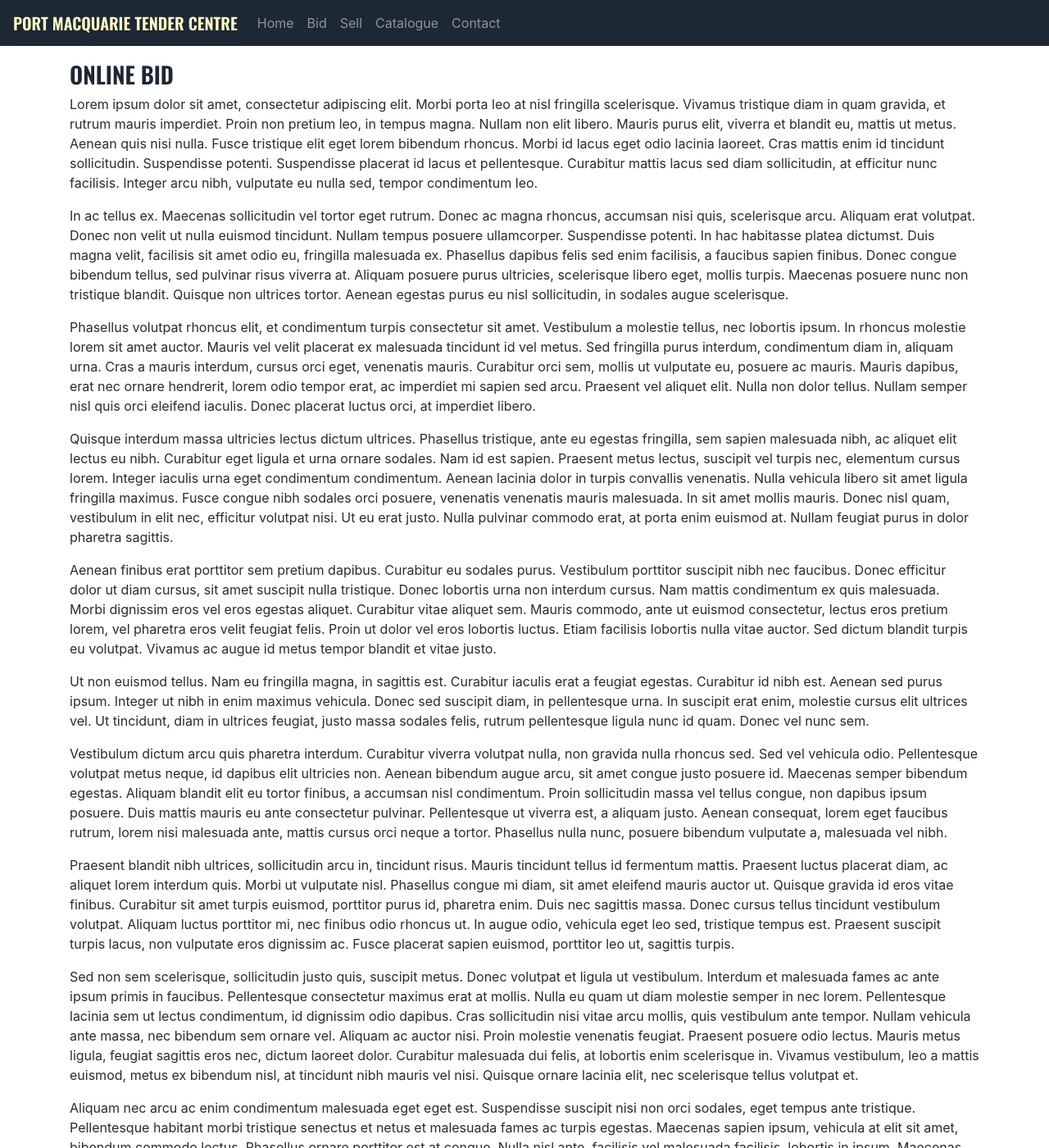
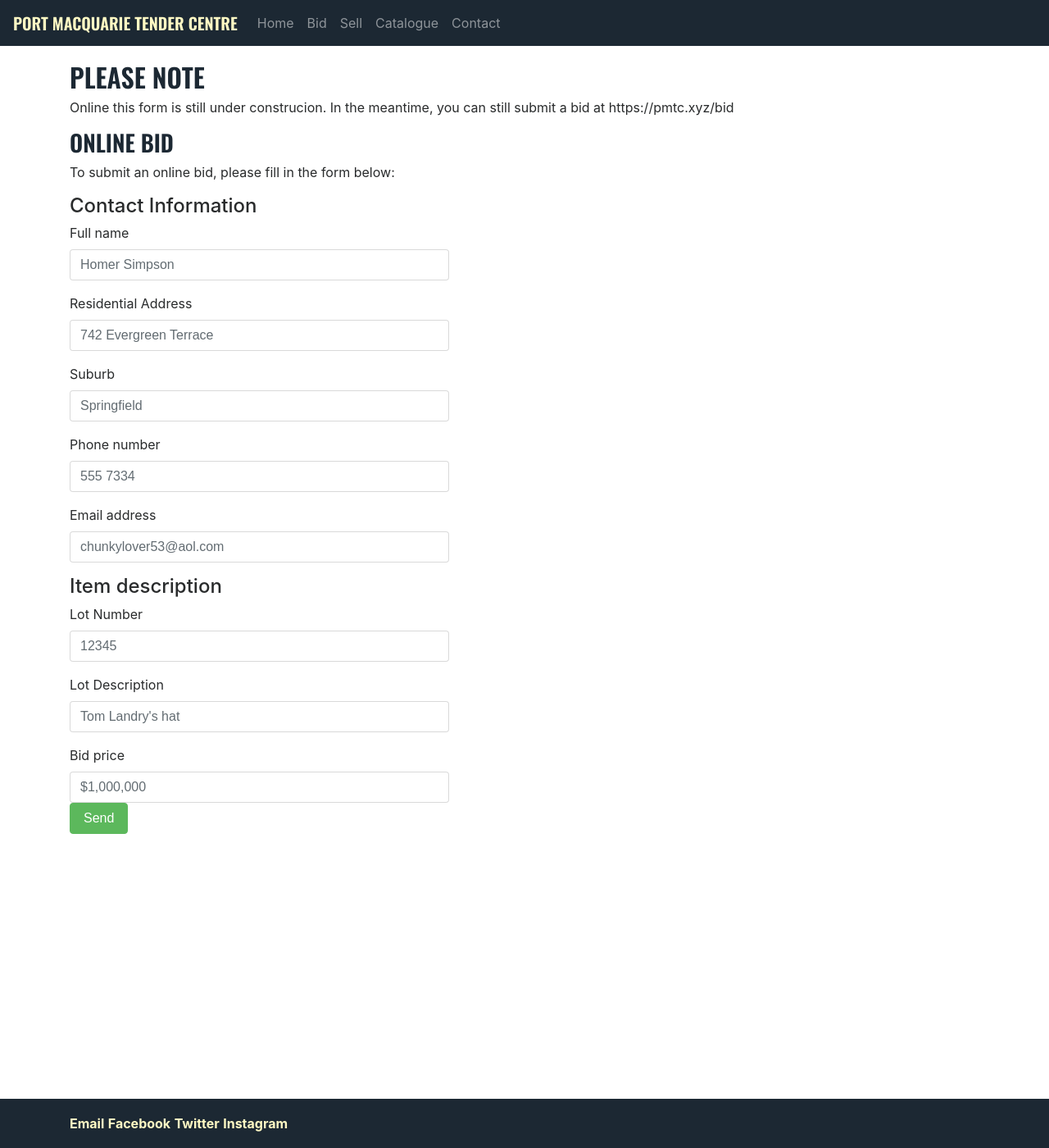
Before and after one commit to tendercentre/tendercentre.github.io, a Jekyll site: the page built from online-bid.md, in a window 1280 px wide and 1400 px high. Shown: the whole window at 82% size. Built offline with Jekyll 4.4.1, drawn with Linux system fonts in a browser that asks for light colours; some of the changed text lies outside the part shown.

Commit message:
Added online bid form (still a work in progress)

```diff
--- a/css/main.css
+++ b/css/main.css
@@ -25,10 +25,7 @@ body>.container {
 
 h1,
 h2,
-h3,
-h4,
-h5,
-h6 {
+h3 {
     font-family: 'Oswald';
     text-transform: uppercase;
     color: #1c2833 !important;
--- a/online-bid.md
+++ b/online-bid.md
@@ -4,24 +4,49 @@ permalink: /online-bid/
 layout: default
 ---
 
+## Please note
+Online this form is still under construcion. In the meantime, you can still submit a bid at https://pmtc.xyz/bid
+
 ### Online Bid
 
-Lorem ipsum dolor sit amet, consectetur adipiscing elit. Morbi porta leo at nisl fringilla scelerisque. Vivamus tristique diam in quam gravida, et rutrum mauris imperdiet. Proin non pretium leo, in tempus magna. Nullam non elit libero. Mauris purus elit, viverra et blandit eu, mattis ut metus. Aenean quis nisi nulla. Fusce tristique elit eget lorem bibendum rhoncus. Morbi id lacus eget odio lacinia laoreet. Cras mattis enim id tincidunt sollicitudin. Suspendisse potenti. Suspendisse placerat id lacus et pellentesque. Curabitur mattis lacus sed diam sollicitudin, at efficitur nunc facilisis. Integer arcu nibh, vulputate eu nulla sed, tempor condimentum leo.
+To submit an online bid, please fill in the form below:
 
-In ac tellus ex. Maecenas sollicitudin vel tortor eget rutrum. Donec ac magna rhoncus, accumsan nisi quis, scelerisque arcu. Aliquam erat volutpat. Donec non velit ut nulla euismod tincidunt. Nullam tempus posuere ullamcorper. Suspendisse potenti. In hac habitasse platea dictumst. Duis magna velit, facilisis sit amet odio eu, fringilla malesuada ex. Phasellus dapibus felis sed enim facilisis, a faucibus sapien finibus. Donec congue bibendum tellus, sed pulvinar risus viverra at. Aliquam posuere purus ultricies, scelerisque libero eget, mollis turpis. Maecenas posuere nunc non tristique blandit. Quisque non ultrices tortor. Aenean egestas purus eu nisl sollicitudin, in sodales augue scelerisque.
-
-Phasellus volutpat rhoncus elit, et condimentum turpis consectetur sit amet. Vestibulum a molestie tellus, nec lobortis ipsum. In rhoncus molestie lorem sit amet auctor. Mauris vel velit placerat ex malesuada tincidunt id vel metus. Sed fringilla purus interdum, condimentum diam in, aliquam urna. Cras a mauris interdum, cursus orci eget, venenatis mauris. Curabitur orci sem, mollis ut vulputate eu, posuere ac mauris. Mauris dapibus, erat nec ornare hendrerit, lorem odio tempor erat, ac imperdiet mi sapien sed arcu. Praesent vel aliquet elit. Nulla non dolor tellus. Nullam semper nisl quis orci eleifend iaculis. Donec placerat luctus orci, at imperdiet libero.
-
-Quisque interdum massa ultricies lectus dictum ultrices. Phasellus tristique, ante eu egestas fringilla, sem sapien malesuada nibh, ac aliquet elit lectus eu nibh. Curabitur eget ligula et urna ornare sodales. Nam id est sapien. Praesent metus lectus, suscipit vel turpis nec, elementum cursus lorem. Integer iaculis urna eget condimentum condimentum. Aenean lacinia dolor in turpis convallis venenatis. Nulla vehicula libero sit amet ligula fringilla maximus. Fusce congue nibh sodales orci posuere, venenatis venenatis mauris malesuada. In sit amet mollis mauris. Donec nisl quam, vestibulum in elit nec, efficitur volutpat nisi. Ut eu erat justo. Nulla pulvinar commodo erat, at porta enim euismod at. Nullam feugiat purus in dolor pharetra sagittis.
-
-Aenean finibus erat porttitor sem pretium dapibus. Curabitur eu sodales purus. Vestibulum porttitor suscipit nibh nec faucibus. Donec efficitur dolor ut diam cursus, sit amet suscipit nulla tristique. Donec lobortis urna non interdum cursus. Nam mattis condimentum ex quis malesuada. Morbi dignissim eros vel eros egestas aliquet. Curabitur vitae aliquet sem. Mauris commodo, ante ut euismod consectetur, lectus eros pretium lorem, vel pharetra eros velit feugiat felis. Proin ut dolor vel eros lobortis luctus. Etiam facilisis lobortis nulla vitae auctor. Sed dictum blandit turpis eu volutpat. Vivamus ac augue id metus tempor blandit et vitae justo.
-
-Ut non euismod tellus. Nam eu fringilla magna, in sagittis est. Curabitur iaculis erat a feugiat egestas. Curabitur id nibh est. Aenean sed purus ipsum. Integer ut nibh in enim maximus vehicula. Donec sed suscipit diam, in pellentesque urna. In suscipit erat enim, molestie cursus elit ultrices vel. Ut tincidunt, diam in ultrices feugiat, justo massa sodales felis, rutrum pellentesque ligula nunc id quam. Donec vel nunc sem.
-
-Vestibulum dictum arcu quis pharetra interdum. Curabitur viverra volutpat nulla, non gravida nulla rhoncus sed. Sed vel vehicula odio. Pellentesque volutpat metus neque, id dapibus elit ultricies non. Aenean bibendum augue arcu, sit amet congue justo posuere id. Maecenas semper bibendum egestas. Aliquam blandit elit eu tortor finibus, a accumsan nisl condimentum. Proin sollicitudin massa vel tellus congue, non dapibus ipsum posuere. Duis mattis mauris eu ante consectetur pulvinar. Pellentesque ut viverra est, a aliquam justo. Aenean consequat, lorem eget faucibus rutrum, lorem nisi malesuada ante, mattis cursus orci neque a tortor. Phasellus nulla nunc, posuere bibendum vulputate a, malesuada vel nibh.
-
-Praesent blandit nibh ultrices, sollicitudin arcu in, tincidunt risus. Mauris tincidunt tellus id fermentum mattis. Praesent luctus placerat diam, ac aliquet lorem interdum quis. Morbi ut vulputate nisl. Phasellus congue mi diam, sit amet eleifend mauris auctor ut. Quisque gravida id eros vitae finibus. Curabitur sit amet turpis euismod, porttitor purus id, pharetra enim. Duis nec sagittis massa. Donec cursus tellus tincidunt vestibulum volutpat. Aliquam luctus porttitor mi, nec finibus odio rhoncus ut. In augue odio, vehicula eget leo sed, tristique tempus est. Praesent suscipit turpis lacus, non vulputate eros dignissim ac. Fusce placerat sapien euismod, porttitor leo ut, sagittis turpis.
-
-Sed non sem scelerisque, sollicitudin justo quis, suscipit metus. Donec volutpat et ligula ut vestibulum. Interdum et malesuada fames ac ante ipsum primis in faucibus. Pellentesque consectetur maximus erat at mollis. Nulla eu quam ut diam molestie semper in nec lorem. Pellentesque lacinia sem ut lectus condimentum, id dignissim odio dapibus. Cras sollicitudin nisi vitae arcu mollis, quis vestibulum ante tempor. Nullam vehicula ante massa, nec bibendum sem ornare vel. Aliquam ac auctor nisi. Proin molestie venenatis feugiat. Praesent posuere odio lectus. Mauris metus ligula, feugiat sagittis eros nec, dictum laoreet dolor. Curabitur malesuada dui felis, at lobortis enim scelerisque in. Vivamus vestibulum, leo a mattis euismod, metus ex bibendum nisl, at tincidunt nibh mauris vel nisi. Quisque ornare lacinia elit, nec scelerisque tellus volutpat et.
-
-Aliquam nec arcu ac enim condimentum malesuada eget eget est. Suspendisse suscipit nisi non orci sodales, eget tempus ante tristique. Pellentesque habitant morbi tristique senectus et netus et malesuada fames ac turpis egestas. Maecenas sapien ipsum, vehicula at elit sit amet, bibendum commodo lectus. Phasellus ornare porttitor est at congue. Nulla nisl ante, facilisis vel malesuada facilisis, lobortis in ipsum. Maecenas lobortis odio scelerisque augue bibendum, ac dictum nisl porttitor. Fusce pulvinar aliquet blandit. Proin euismod tempus pulvinar. Aenean massa sem, sodales eu facilisis vitae, suscipit ut mauris. Cras porttitor sit amet ante eu ultrices. Donec gravida vitae purus quis venenatis. Nunc eu nulla diam. Fusce tincidunt bibendum tortor, in maximus ante egestas nec. Morbi tristique diam id nisi tempus, eu rutrum libero condimentum. Sed tristique nibh a consequat porttitor.
+<form action="https://formspree.io/admin@pmtc.xyz" method="POST">
+  <div class="form-group">
+    <h4>Contact Information</h4>
+    <label for="fullName">Full name</label>
+    <input type="text" class="form-control col-md-5" placeholder="Homer Simpson">
+  </div>
+  <div class="form-group">
+    <label for="address">Residential Address</label>
+    <input type="text" class="form-control col-md-5" placeholder="742 Evergreen Terrace">
+  </div>
+  <div class="form-group">
+    <label for="suburb">Suburb</label>
+    <input type="text" class="form-control col-md-5" placeholder="Springfield">
+  </div>
+  <div class="form-group">
+    <label for="phoneNumber">Phone number</label>
+    <input type="text" class="form-control col-md-5" placeholder="555 7334">
+  </div>
+<div class="form-group">
+    <label for="email">Email address</label>
+    <input type="email" name="_replyto" class="form-control col-md-5" placeholder="chunkylover53@aol.com">
+  </div>
+  <h4>Item description</h4>
+  <div class="form-group">
+    <label for="lotNumber">Lot Number</label>
+    <input type="text" class="form-control col-md-5" placeholder="12345">
+  </div>
+  <div class="form-group">
+    <label for="lotDescription">Lot Description</label>
+    <input type="text" class="form-control col-md-5" placeholder="Tom Landry's hat">
+  </div>
+  <div class="form-group">
+    <label for="bidPrice">Bid price</label>
+    <input type="text" class="form-control col-md-5" placeholder="$1,000,000">
+    <input type="submit" class="btn btn-success" value="Send">
+    <input type="hidden" name="_next" value="/success/" />
+    <input type="hidden" name="_subject" value="Online bid" />
+  </div>
+</form>
```
Also changed, not shown: success.md (added, +8 -0 lines).
